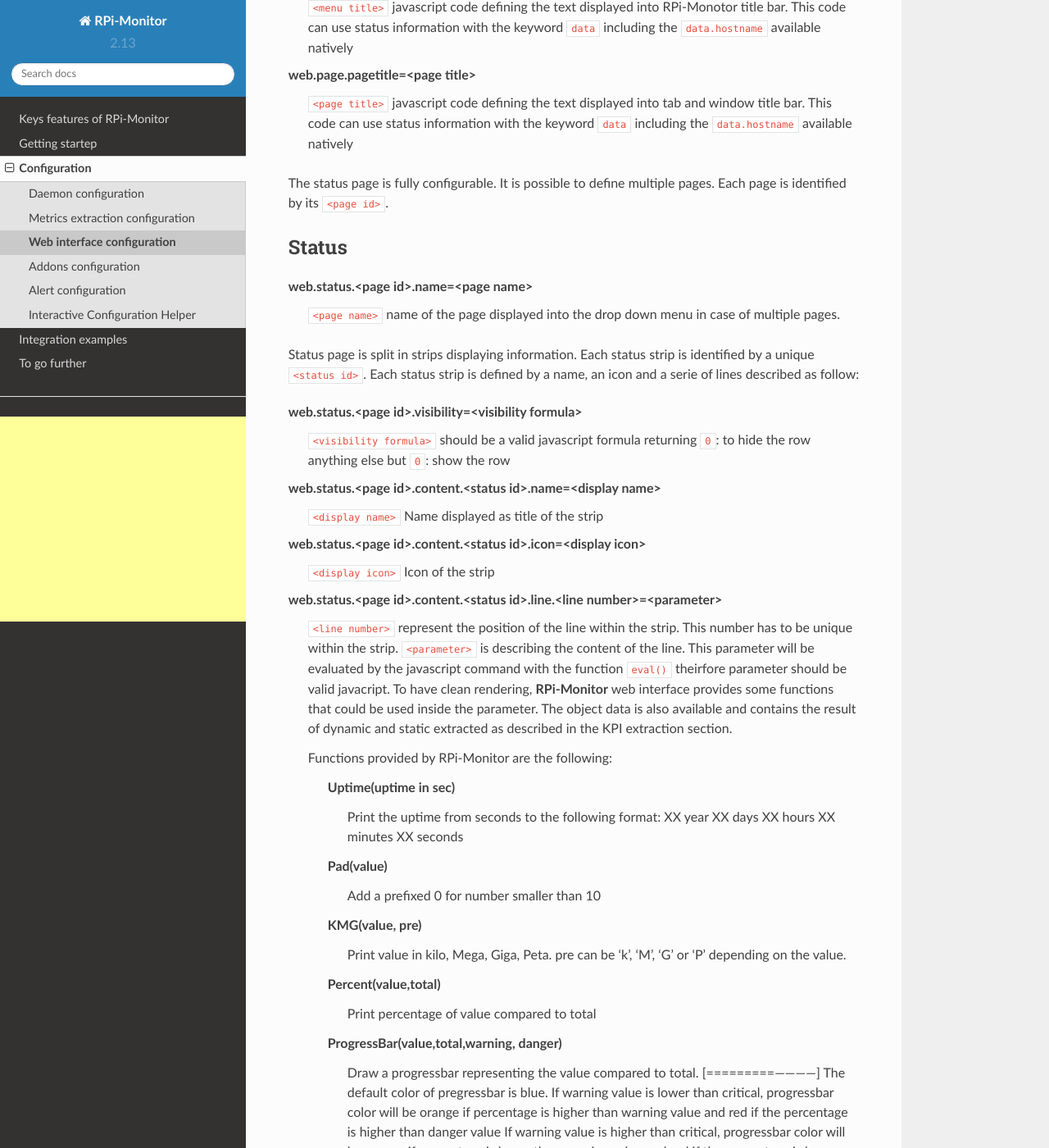
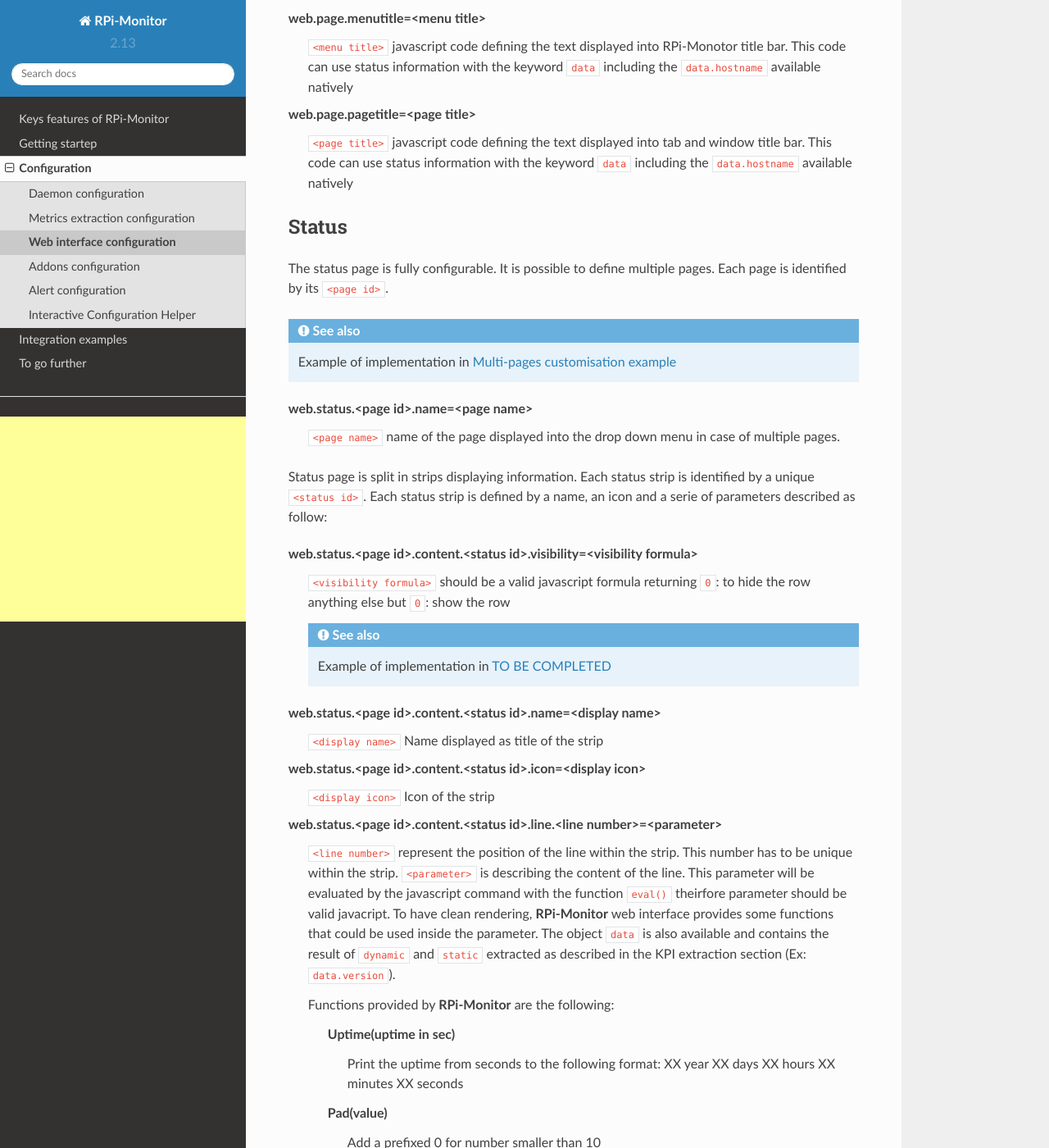
Before and after one commit to XavierBerger/RPi-Monitor, a Sphinx documentation site: the page built from docs/source/23_web.rst, in a window 1280 px wide and 1400 px high, scrolled down 744 px. Shown: the whole window at 82% size. Built offline with Sphinx 7.4.7 and the Read the Docs theme 2.0.0, drawn with Linux system fonts in a browser that asks for light colours; some of the changed text lies outside the part shown.

Commit message:
Update docs

```diff
--- a/docs/source/01_features.rst
+++ b/docs/source/01_features.rst
@@ -44,7 +44,7 @@
   - Define how to detect an alert and what to do when alert appears or disappears
   - Define ... what you want to do with **RPi-Monitor**
 
-.. note:: See `configuration <10_index.html>`_ chapter for details and examples.
+  .. note:: See `configuration <10_index.html>`_ chapter for details and examples.
 
 Processing metrics and raising alerts
 -------------------------------------
--- a/docs/source/23_web.rst
+++ b/docs/source/23_web.rst
@@ -17,10 +17,11 @@
   ``<link to RPi-Monitor>`` is the link to another RPi-Monitor running
   into the friend machine.
 
-.. seealso:: Example of implementation in `Friends customisation example  <21_customisation.html#friends>`_
+.. seealso:: Example of implementation in `Friends customisation example  <31_customisation.html#friends>`_
 
-Multi-pages
------------
+Top bar customisation
+-----------------------
+Top is displaying on top of web page can be customized with the following parameters:
 
 web.page.icon=<icon location relative to webroot>
   ``<icon location relative to webroot>`` is the path and filename of
@@ -36,24 +37,25 @@
   tab and window title bar. This code can use status information with
   the keyword ``data`` including the ``data.hostname`` available natively
 
-The status page is fully configurable.
-It is possible to define multiple pages. Each page is identified by
-its ``<page id>``.
-
-
 Status
 ------
+The status page is fully configurable. It is possible to define multiple pages.
+Each page is identified by its ``<page id>``.
+
+.. seealso:: Example of implementation in `Multi-pages customisation example  <31_customisation.html#multiple-pages>`_
+
 web.status.<page id>.name=<page name>
-  ``<page name>`` name of the page displayed into the drop down menu in
-  case of multiple pages.
+  ``<page name>`` name of the page displayed into the drop down menu in case of multiple pages.
 
-Status page is split in strips displaying information. Each status
-strip is identified by a unique ``<status id>``. Each status strip is
-defined by a name, an icon and a serie of lines described as follow:
+Status page is split in strips displaying information. Each status strip is
+identified by a unique ``<status id>``. Each status strip is defined by a name,
+an icon and a serie of parameters described as follow:
 
-web.status.<page id>.visibility=<visibility formula>
+web.status.<page id>.content.<status id>.visibility=<visibility formula>
   ``<visibility formula>`` should be a valid javascript formula returning
   ``0``: to hide the row anything else but ``0``: show the row
+
+  .. seealso:: Example of implementation in `TO BE COMPLETED  <#>`_
 
 web.status.<page id>.content.<status id>.name=<display name>
   ``<display name>`` Name displayed as title of the strip
@@ -68,11 +70,11 @@
   will be evaluated by the javascript command with the function
   ``eval()`` theirfore parameter should be valid javacript.
   To have  clean rendering, **RPi-Monitor** web interface provides some
-  functions that could be used inside the parameter. The object data
-  is also available and contains the result of dynamic and static
-  extracted as described in the KPI extraction section.
+  functions that could be used inside the parameter. The object ``data``
+  is also available and contains the result of ``dynamic`` and ``static``
+  extracted as described in the KPI extraction section (Ex: ``data.version``).
 
-  Functions provided by RPi-Monitor are the following:
+  Functions provided by **RPi-Monitor** are the following:
 
       Uptime(uptime in sec)
         Print the uptime from seconds to the following format:
@@ -111,7 +113,7 @@
         * warning     : Warning level (in %) used to define color (default: 33)
         * critical    : Critical  level (in %) used to define color (default: 66)
 
-      Plural (value)
+      Plural(value)
         Print 's ' if value > 1 or ' ' if not.
 
       Clock(data.localtime)
```
Also changed, not shown: other parts of docs/source/23_web.rst (+4 -4 lines), docs/source/22_extraction.rst (+24 -26 lines), src/etc/rpimonitor/template/raspbian.conf (+4 -4 lines).
